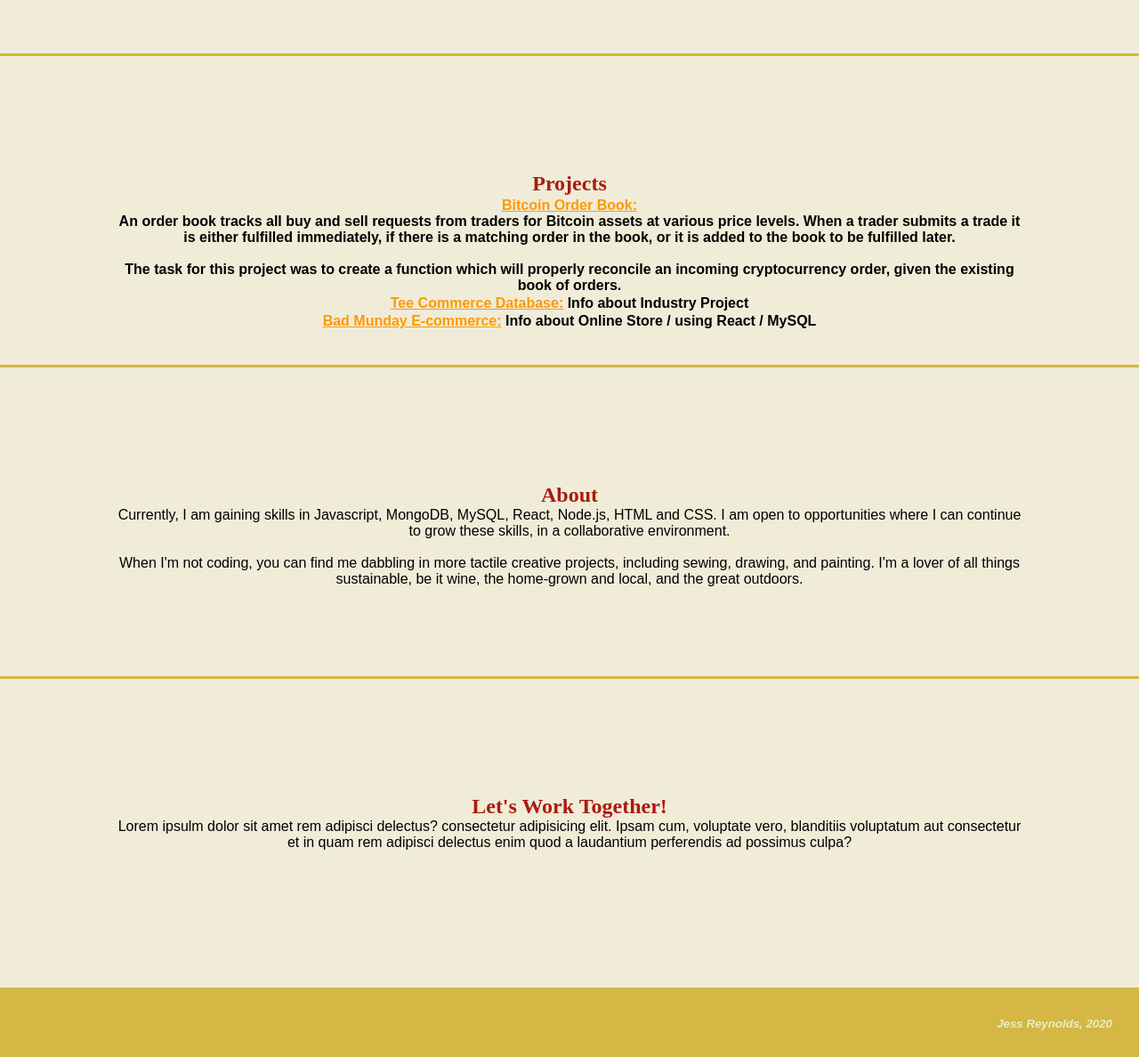
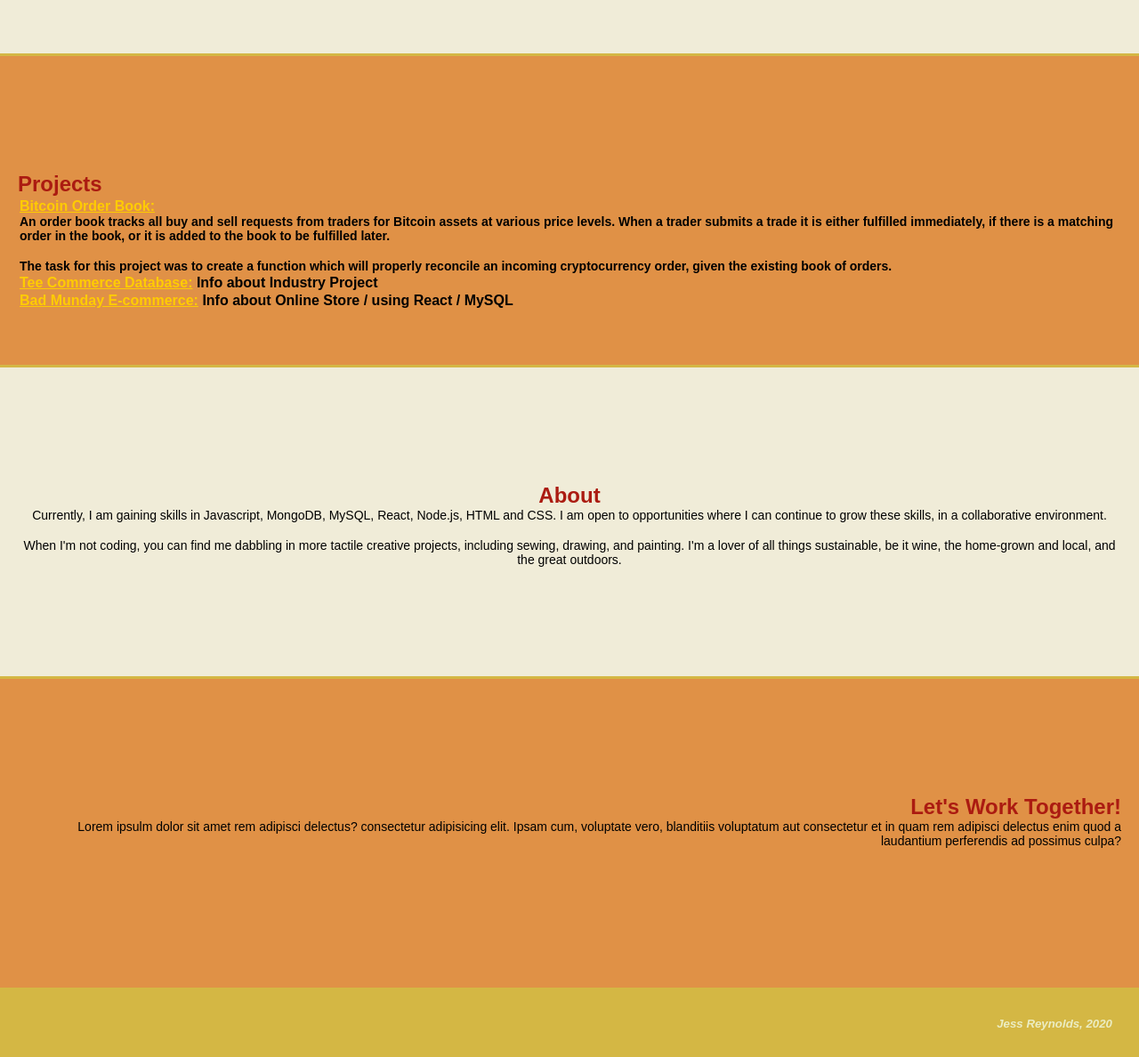
Before and after one commit to jessicareynolds/portfolio-project, a plain HTML site: page index.html in a window 1280 px wide. Shown: the part 351-1539 px from the top of the page at 89% size. Drawn offline with Linux system fonts and the light colour scheme.

Commit message:
Changes format and color

```diff
--- a/index.html
+++ b/index.html
@@ -24,7 +24,7 @@
         <p>My name is Jess, and I am a maker. I am an aspiring web designer, stimulated by patterns, color, texture, and connectivity.</p>
     </div>
 
-      <div id="two" class="item">
+      <div id="two" class="item-table">
         <h2>Projects</h2>
         <table>
             <tr>
@@ -61,7 +61,7 @@
             When I'm not coding, you can find me dabbling in more tactile creative projects, including sewing, drawing, and painting. I'm a lover of all things sustainable, be it wine, the home-grown and local, and the great outdoors.
         </p>
       </div>
-      <div id="four" class="item">
+      <div id="four" class="item-contact">
         <h2>Let's Work Together!</h2>
         <p>
           Lorem ipsulm dolor sit amet rem adipisci delectus? consectetur
--- a/mystyles.css
+++ b/mystyles.css
@@ -14,20 +14,24 @@ h1,
 h2,
 h3,
 h4 {
+  margin: 0;
   color: #ab1b11;
-  font-family: "Didot", serif;
 }
 
 h5 {
+  margin: 0;
   color: #ebedc3;
   font-family: "Futura", sans-serif;
+}
+
+p {
+  font-size: 14px;
 }
 
 nav {
   top: 0%;
   width: 100%;
   position: fixed;
-  overflow: scroll;
   background-color: #d4b744;
 }
 .container {
@@ -42,7 +46,7 @@ nav {
 }
 .container ul li a:hover {
   padding: 12px;
-  color: #f90;
+  color: #fc0;
 }
 .container ul li a {
   margin: 8px;
@@ -57,18 +61,47 @@ nav {
 }
 .container p {
   margin-bottom: 16px;
-  color: #f90;
+  color: #fc0;
   font-weight: 700;
-  font-size: 20px;
+  font-size: 24px;
 }
 
 .item {
   width: 100%;
-  padding: 130px;
+  padding-top: 130px;
+  padding-left: 20px;
+  padding-right: 20px;
+  padding-bottom: 20px;
   height: 350px;
   text-align: center;
   overflow: scroll;
   background-color: #f0ecd8;
+  border-bottom: 3px solid #d4b744;
+}
+
+.item-table {
+  width: 100%;
+  padding-top: 130px;
+  padding-left: 20px;
+  padding-right: 20px;
+  padding-bottom: 20px;
+  height: 350px;
+  text-align: left;
+  overflow: scroll;
+  background-color: #e09146;
+  border-bottom: 3px solid #d4b744;
+}
+
+.item-contact {
+  width: 100%;
+  padding-top: 130px;
+  padding-left: 20px;
+  padding-right: 20px;
+  padding-bottom: 20px;
+  height: 350px;
+  text-align: right;
+  overflow: scroll;
+  background-color: #e09146;
   border-bottom: 3px solid #d4b744;
 }
 
@@ -88,7 +121,7 @@ nav {
 
 /* unvisited link */
 a:link {
-  color: #f90;
+  color: #fc0;
 }
 
 /* visited link */
@@ -98,7 +131,7 @@ a:visited {
 
 /* mouse over link */
 a:hover {
-  color: #e03319;
+  color: #fc0;
 }
 
 /* selected link */
```
